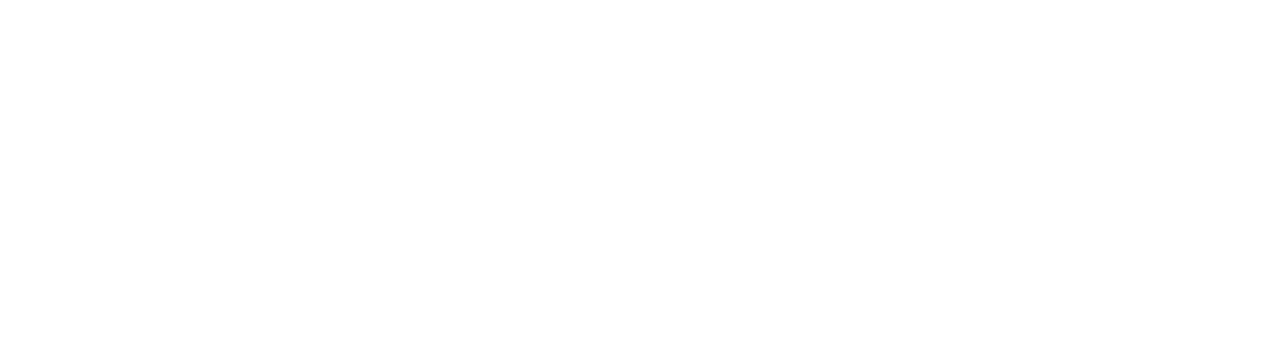
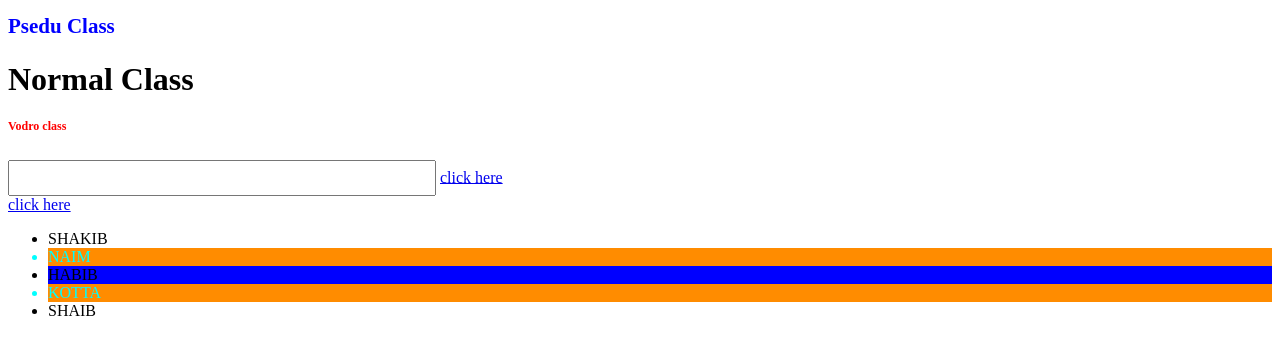
Before and after one commit to shakib2021/pseudoclass-part-hover-all-elements, a plain HTML site: page index.html in a window 1280 px wide. Drawn offline with Linux system fonts and the light colour scheme.

Commit message:
nth-child-add

```diff
--- a/index.html
+++ b/index.html
@@ -7,6 +7,26 @@
     <title>Document</title>
 </head>
 <body>
+    <!-- hover,before,after,focus these are all psedu class -->
+    <h1 class="pc">Psedu Class</h1>
+    <h1>Normal Class</h1>
+    <h1 class="vc">Vodro class</h1><br>
+    <input class="s" type="text" height="30px" width="180px">
+     <a href="https://www.facebook.com/" target="blank">click here</a><br>
+     <a href="https://wwwk.com/" target="blank">click here</a>
+
+
+<!-- li is a  CHILD-ELEMENT -->
+<ul>
+    <li>SHAKIB</li>
+    <li>NAIM</li>
+    <li>HABIB</li>
+    <li>KOTTA</li>
+    <li>SHAIB</li>
+</ul>
+
+
+
 
 </body>
 </html>
--- a/style.css
+++ b/style.css
@@ -0,0 +1,53 @@
+
+.pc{
+font-size:21px;
+
+    color: blue;
+}
+.pc:hover{
+    color: black;
+    font-size:15px;
+}
+.vc{
+    color: red;
+    font-size: 12px;
+}
+.vc:hover{
+    color: tomato;
+    font-size: 23px;
+}
+.s{
+    width:420px;
+    height:30px;
+    outline: none;
+    transition: .5s;
+}
+.s:focus{
+    transition: .5s;
+    color: red;
+    font-size:20px;
+    outline: none;
+    width:520px;
+    border: 3px solid blue;
+    border-radius: 5px;
+    box-shadow:12px 12px 30px gray;
+}
+/* li:first-child{
+    color: blueviolet;
+}
+li:last-child{
+    color: crimson;
+} */
+/* nth-child holo tomi ki solkol jor or bejor number serial e effect falyba
+jemon 2n holo sokol jor element */
+li:nth-child(2n){
+color: cyan;
+background: darkorange;
+}
+li:nth-child(3){
+    color: black;
+    background: blue;
+}
+a:visited{
+    color: rgb(245, 6, 26);
+}
```
